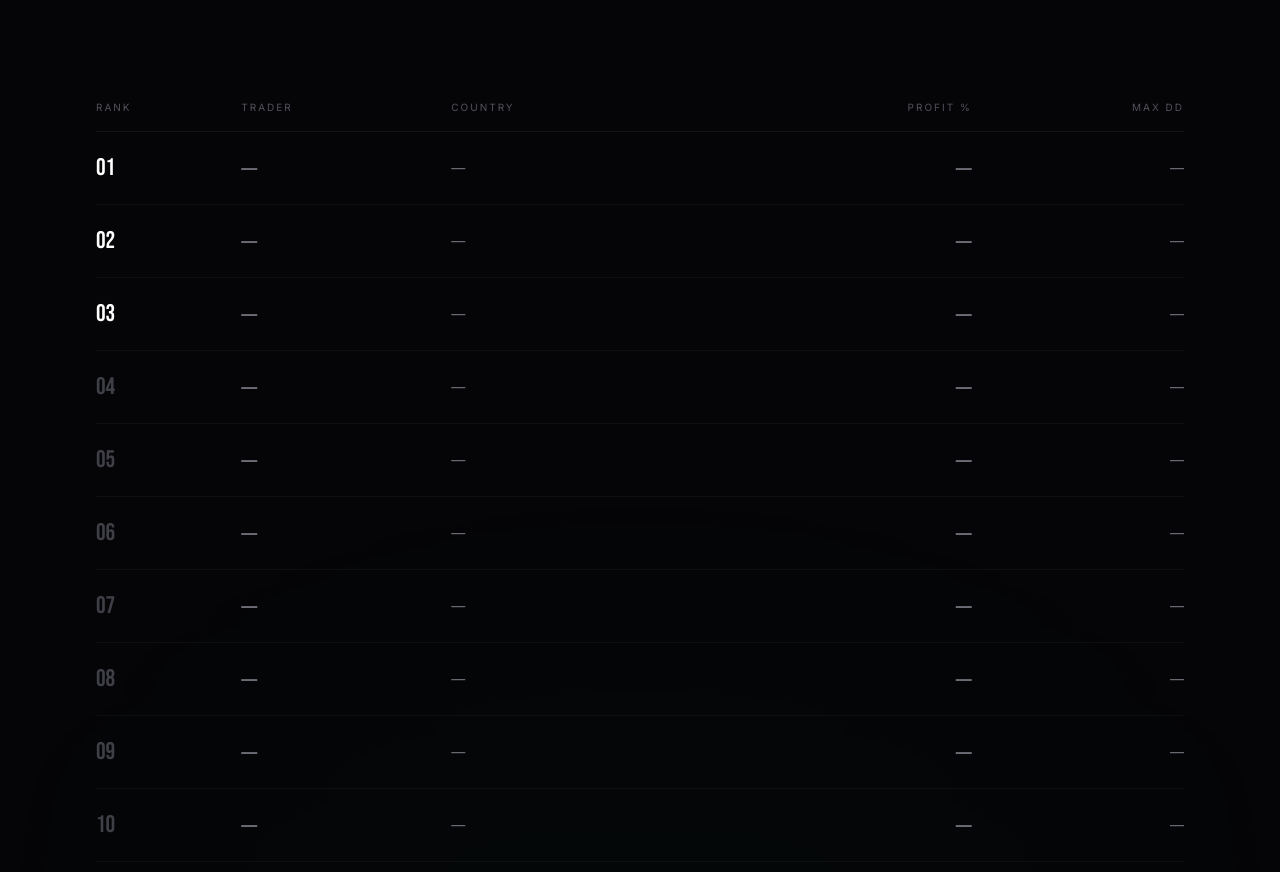
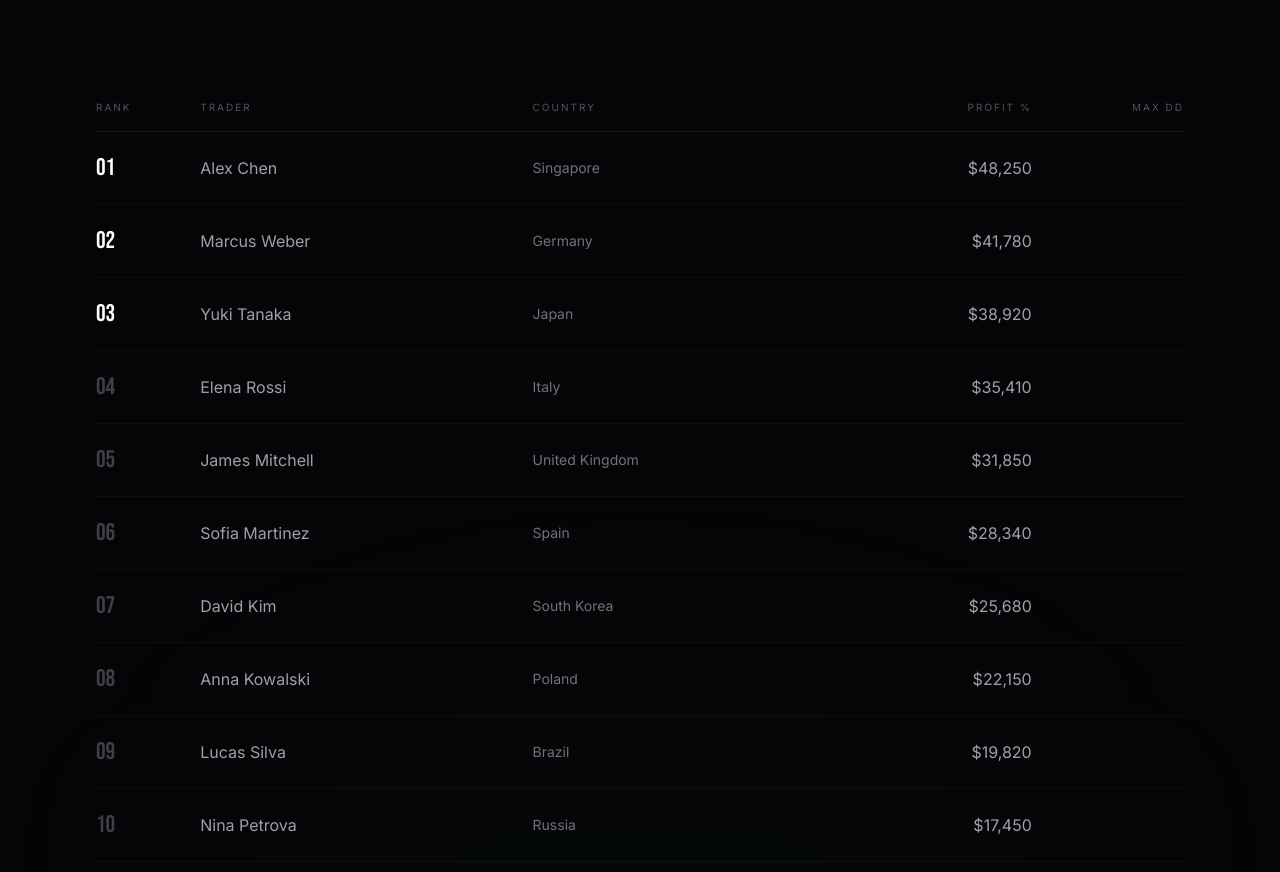
Before and after one commit to unimark88/WAC, a Next.js app: page / in a window 1280 px wide. Shown: the part 2300-3172 px from the top of the page. Built offline with nearby package versions, Linux system fonts and the light colour scheme.

Commit message:
feat: update leaderboard section with real trader data

```diff
--- a/components/sections/leaderboard-section.tsx
+++ b/components/sections/leaderboard-section.tsx
@@ -1,15 +1,15 @@
 export function LeaderboardSection() {
   const traders = [
-    { rank: 1, name: "—", country: "—", profit: "—", drawdown: "—" },
-    { rank: 2, name: "—", country: "—", profit: "—", drawdown: "—" },
-    { rank: 3, name: "—", country: "—", profit: "—", drawdown: "—" },
-    { rank: 4, name: "—", country: "—", profit: "—", drawdown: "—" },
-    { rank: 5, name: "—", country: "—", profit: "—", drawdown: "—" },
-    { rank: 6, name: "—", country: "—", profit: "—", drawdown: "—" },
-    { rank: 7, name: "—", country: "—", profit: "—", drawdown: "—" },
-    { rank: 8, name: "—", country: "—", profit: "—", drawdown: "—" },
-    { rank: 9, name: "—", country: "—", profit: "—", drawdown: "—" },
-    { rank: 10, name: "—", country: "—", profit: "—", drawdown: "—" },
+    { rank: 1, name: "Alex Chen", country: "Singapore", profit: "$48,250" },
+    { rank: 2, name: "Marcus Weber", country: "Germany", profit: "$41,780" },
+    { rank: 3, name: "Yuki Tanaka", country: "Japan", profit: "$38,920" },
+    { rank: 4, name: "Elena Rossi", country: "Italy", profit: "$35,410" },
+    { rank: 5, name: "James Mitchell", country: "United Kingdom", profit: "$31,850" },
+    { rank: 6, name: "Sofia Martinez", country: "Spain", profit: "$28,340" },
+    { rank: 7, name: "David Kim", country: "South Korea", profit: "$25,680" },
+    { rank: 8, name: "Anna Kowalski", country: "Poland", profit: "$22,150" },
+    { rank: 9, name: "Lucas Silva", country: "Brazil", profit: "$19,820" },
+    { rank: 10, name: "Nina Petrova", country: "Russia", profit: "$17,450" },
   ]
 
   return (
```
